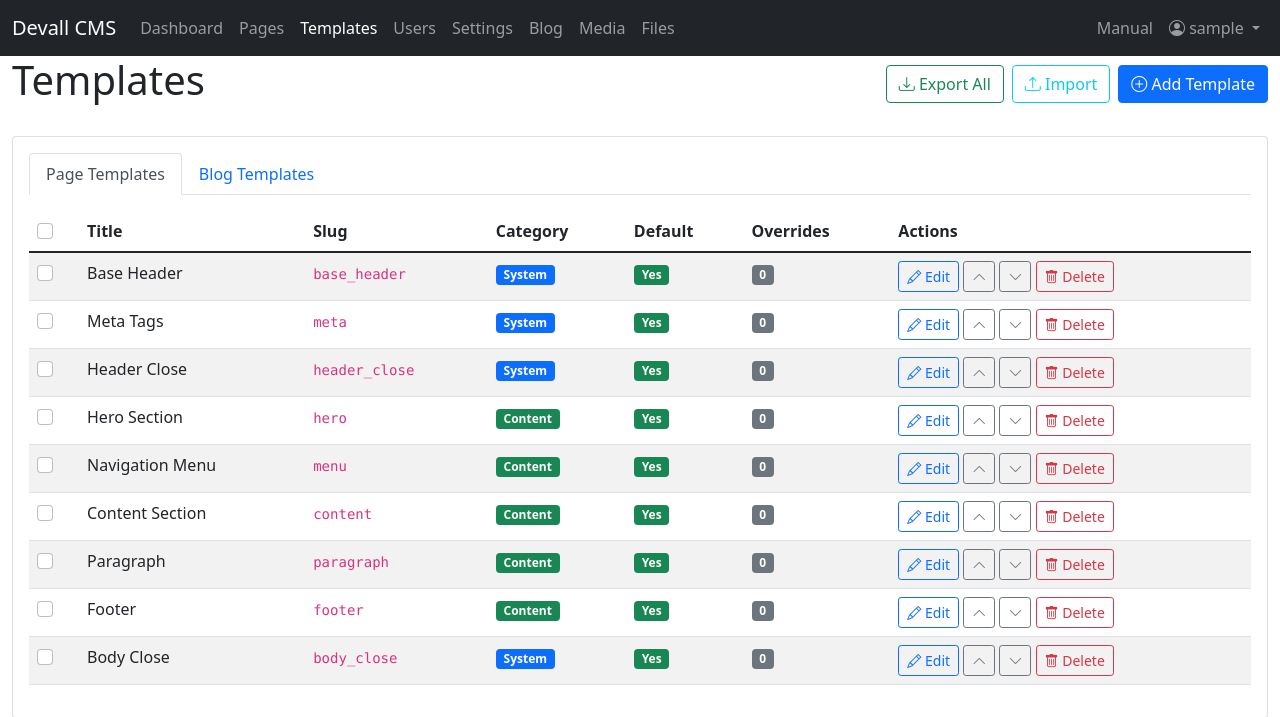
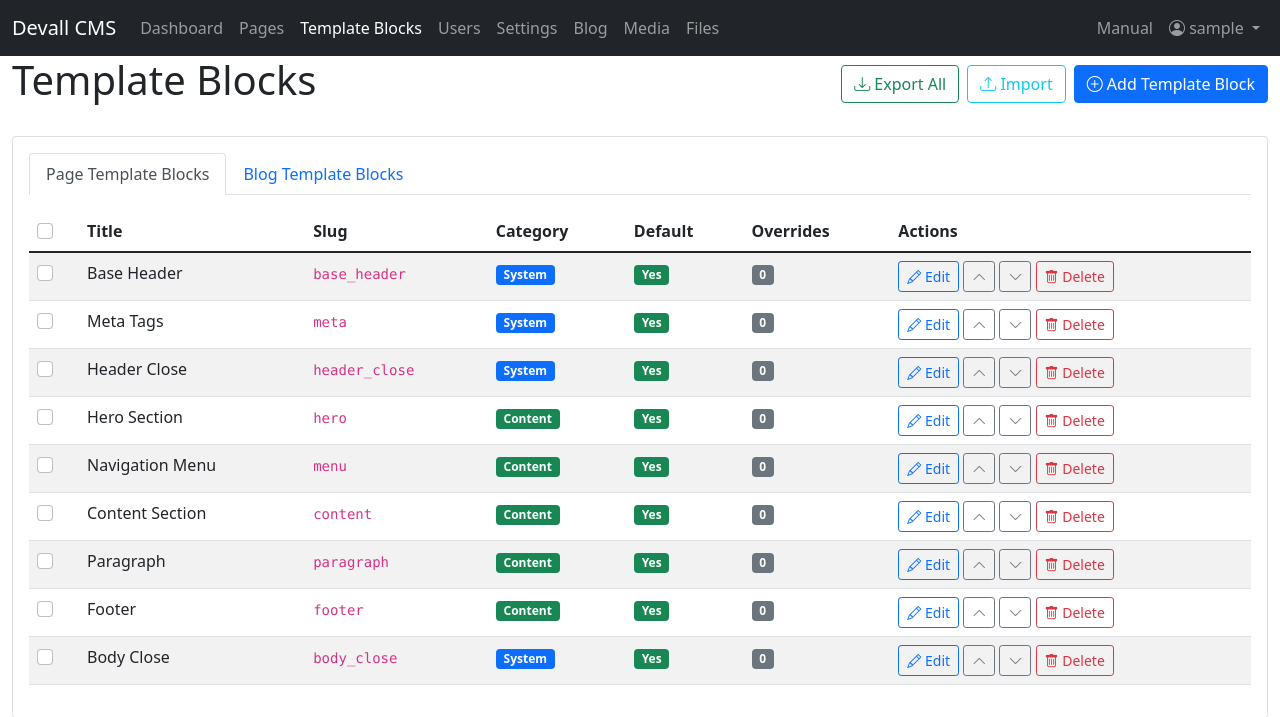
Before and after one commit to oskarst/freedomCms, a Flask app: page /admin/templates in a window 1280 px wide. Shown: the top 717 px of the page. Run offline with Flask 3, Linux system fonts and the light colour scheme; the visitor is signed in with stand-in values (Sample User, id 1); data comes from the database, SQL or seed files in the repository; data that the repository does not hold is empty.

Commit message:
Fixed block order. Updated Template label to Template blocks

```diff
--- a/cms/templates/base.html
+++ b/cms/templates/base.html
@@ -28,7 +28,7 @@
                 <ul class="navbar-nav me-auto">
                     <li class="nav-item"><a class="nav-link{% if request.endpoint == 'dashboard' %} active{% endif %}" href="{{ url_for('dashboard') }}">Dashboard</a></li>
                     <li class="nav-item"><a class="nav-link{% if 'pages' in request.endpoint %} active{% endif %}" href="{{ url_for('pages.pages') }}">Pages</a></li>
-                    <li class="nav-item"><a class="nav-link{% if 'templates' in request.endpoint %} active{% endif %}" href="{{ url_for('templates_.templates') }}">Templates</a></li>
+                    <li class="nav-item"><a class="nav-link{% if 'templates' in request.endpoint %} active{% endif %}" href="{{ url_for('templates_.templates') }}">Template Blocks</a></li>
                     <li class="nav-item"><a class="nav-link{% if 'users' in request.endpoint %} active{% endif %}" href="{{ url_for('users.users') }}">Users</a></li>
                     <li class="nav-item"><a class="nav-link{% if 'settings' in request.endpoint %} active{% endif %}" href="{{ url_for('settings.settings') }}">Settings</a></li>
                     <li class="nav-item"><a class="nav-link{% if 'blog.' in request.endpoint %} active{% endif %}" href="{{ url_for('blog.blog_list') }}">Blog</a></li>
--- a/cms/templates/help/index.html
+++ b/cms/templates/help/index.html
@@ -23,7 +23,7 @@
   <ul>
     <li>New blog posts get all <strong>default</strong> blog templates (slugs starting with <code>blog_</code>).</li>
     <li>On Add and Edit Post, you can reorder blocks and override content per-post.</li>
-    <li>Blog publishing renders post blocks with variables available in content templates.</li>
+    <li>Blog publishing renders post blocks with variables available in content template blocks.</li>
   </ul>
 
   <h3 class="mt-4">Variables in Blog Templates</h3>
--- a/cms/templates/pages/edit.html
+++ b/cms/templates/pages/edit.html
@@ -3,7 +3,7 @@
 
 {% block content %}
 <div class="container-fluid">
-    <!-- Add Template Form (Independent) -->
+    <!-- Add Template Block Form (Independent) -->
     <form method="post" action="{{ url_for('pages.edit_page', page_id=page.id) }}" class="d-none" id="addTemplateForm" onsubmit="return validateTemplateSelection(this)">
         <input type="hidden" name="action" value="add_template">
         <input type="hidden" name="template_id" id="selectedTemplateId">
@@ -64,7 +64,7 @@
             <div class="col-12">
                 <div class="card">
                     <div class="card-header d-flex justify-content-between align-items-center">
-                        <h5>Page Templates</h5>
+                        <h5>Page Template Blocks</h5>
                         <div class="d-flex gap-2">
                             <select id="templateSelect" class="form-select form-select-sm" style="width: auto;">
                                 <option value="">Select template block to add...</option>
--- a/cms/templates/templates/templates.html
+++ b/cms/templates/templates/templates.html
@@ -6,7 +6,7 @@
     <div class="row">
         <div class="col-12">
             <div class="d-flex justify-content-between align-items-center mb-4">
-                <h1>Templates</h1>
+                <h1>Template Blocks</h1>
                 <div class="d-flex gap-2">
                     <form method="post" action="{{ url_for('templates_.export_selected_templates', tab=active_tab) }}" id="exportSelectedTemplatesForm" style="display:none"></form>
                     <button type="button" id="exportSelectedTemplatesBtn" class="btn btn-success" style="display:none">
@@ -19,7 +19,7 @@
                         <i class="bi bi-upload"></i> Import
                     </button>
                     <a href="{{ url_for('templates_.add_template', tab=active_tab) }}" class="btn btn-primary">
-                        <i class="bi bi-plus-circle"></i> Add Template
+                        <i class="bi bi-plus-circle"></i> Add Template Block
                     </a>
                 </div>
             </div>
@@ -32,10 +32,10 @@
                 <div class="card-body">
                     <ul class="nav nav-tabs mb-3">
                         <li class="nav-item">
-                            <a class="nav-link {{ 'active' if active_tab == 'page' else '' }}" href="{{ url_for('templates_.templates', tab='page') }}">Page Templates</a>
+                            <a class="nav-link {{ 'active' if active_tab == 'page' else '' }}" href="{{ url_for('templates_.templates', tab='page') }}">Page Template Blocks</a>
                         </li>
                         <li class="nav-item">
-                            <a class="nav-link {{ 'active' if active_tab == 'blog' else '' }}" href="{{ url_for('templates_.templates', tab='blog') }}">Blog Templates</a>
+                            <a class="nav-link {{ 'active' if active_tab == 'blog' else '' }}" href="{{ url_for('templates_.templates', tab='blog') }}">Blog Template Blocks</a>
                         </li>
                     </ul>
                     <div class="table-responsive">
@@ -93,7 +93,7 @@
                                             </button>
                                         </form>
                                         <form method="post" action="{{ url_for('templates_.delete_template', template_id=template.id, tab=active_tab) }}" class="d-inline"
-                                              onsubmit="return confirm('Are you sure you want to delete this template?')">
+                                              onsubmit="return confirm('Are you sure you want to delete this template block?')">
                                             <button type="submit" class="btn btn-sm btn-outline-danger">
                                                 <i class="bi bi-trash"></i> Delete
                                             </button>
@@ -128,7 +128,7 @@
                     <div class="form-check">
                         <input class="form-check-input" type="checkbox" id="overwriteTemplatesExisting" name="overwrite_existing">
                         <label class="form-check-label" for="overwriteTemplatesExisting">
-                            Overwrite existing templates with same slug
+                            Overwrite existing template blocks with same slug
                         </label>
                     </div>
                 </div>
```
Also changed, not shown: cms/templates/templates/add.html (+5 -5 lines), cms/templates/templates/edit.html (+5 -5 lines), cms/views/pages.py (+9 -3 lines).
